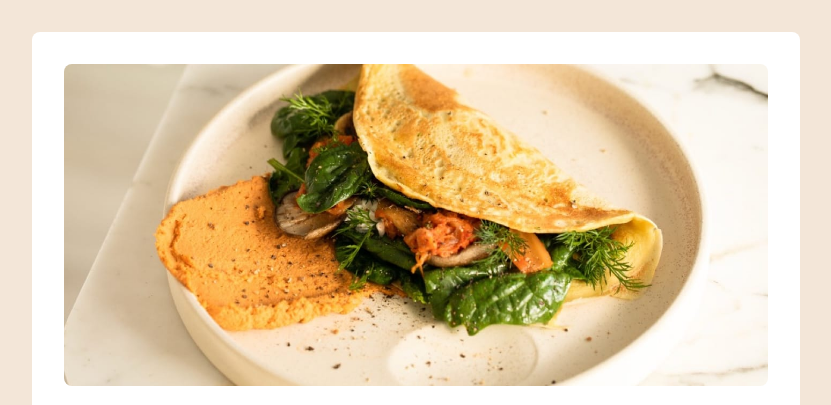
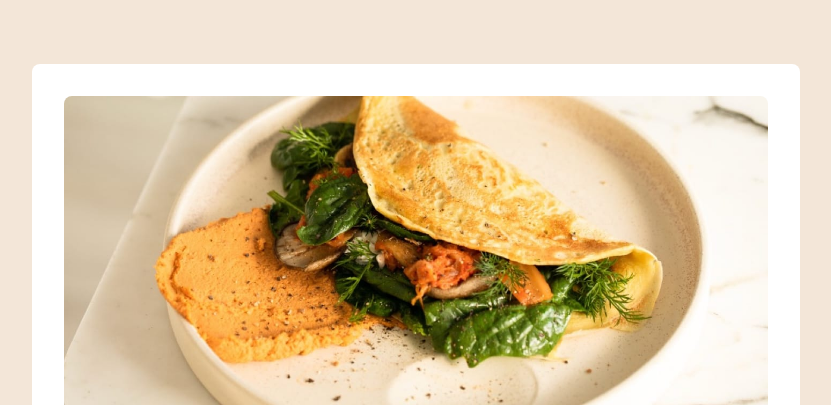
Before and after one commit to JamalGuyo/recipe-page, a plain HTML site: page index.html in a window 1280 px wide. Shown: the top 405 px of the page, without its empty margins (224-1055 px from the left). Drawn offline with Linux system fonts and the light colour scheme.

Commit message:
increase the padding on body

```diff
--- a/style.css
+++ b/style.css
@@ -21,6 +21,7 @@
   --radius: 0.5rem;
   --gutter-1: 1rem;
   --gutter-2: 2rem;
+  --gutter-4: 4rem;
 
 }
 
@@ -187,7 +188,7 @@ th {
 /*large screen*/
 @media (min-width: 375px) {
   body {
-    padding: var(--gutter-2);
+    padding: var(--gutter-4);
   }
 
   .wrapper {
```
